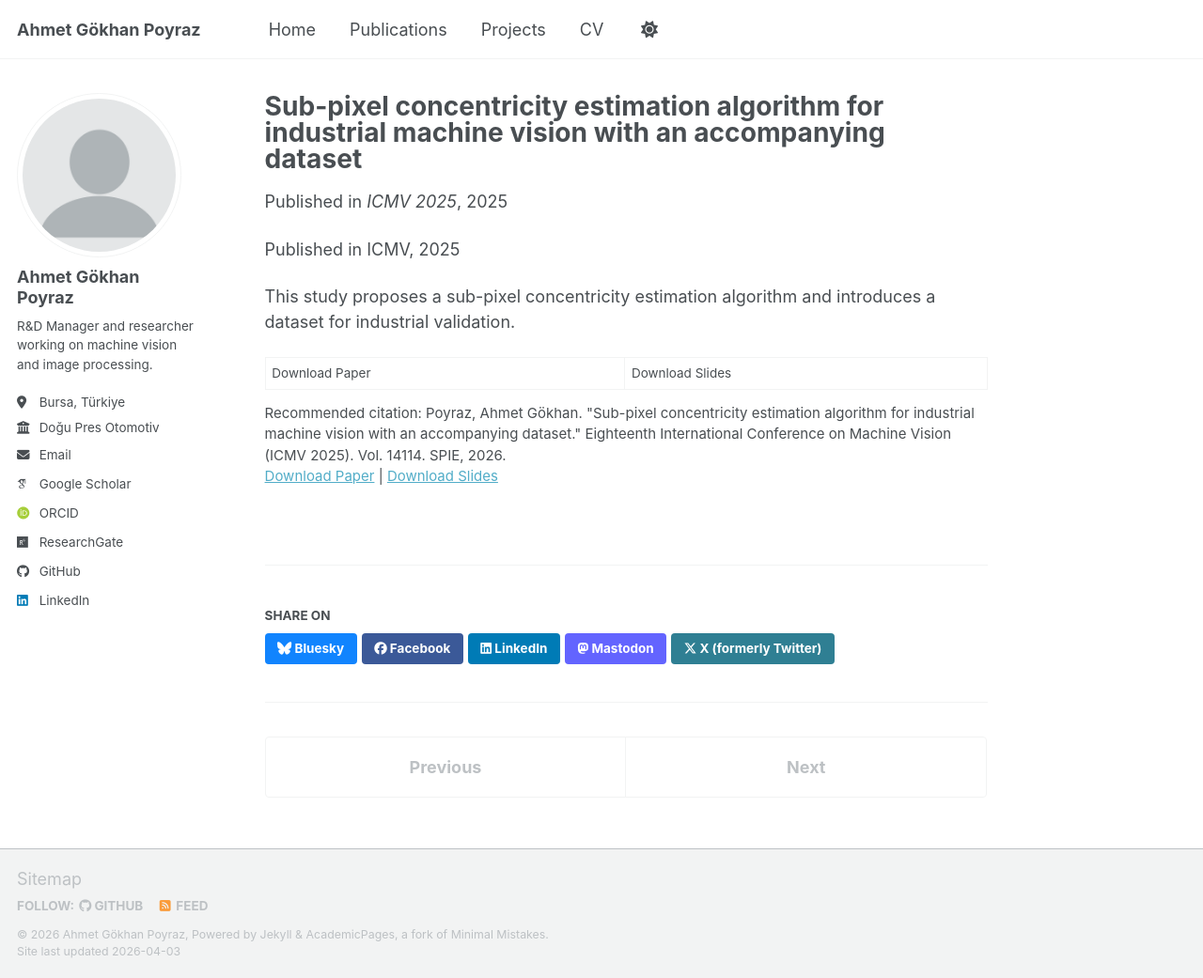
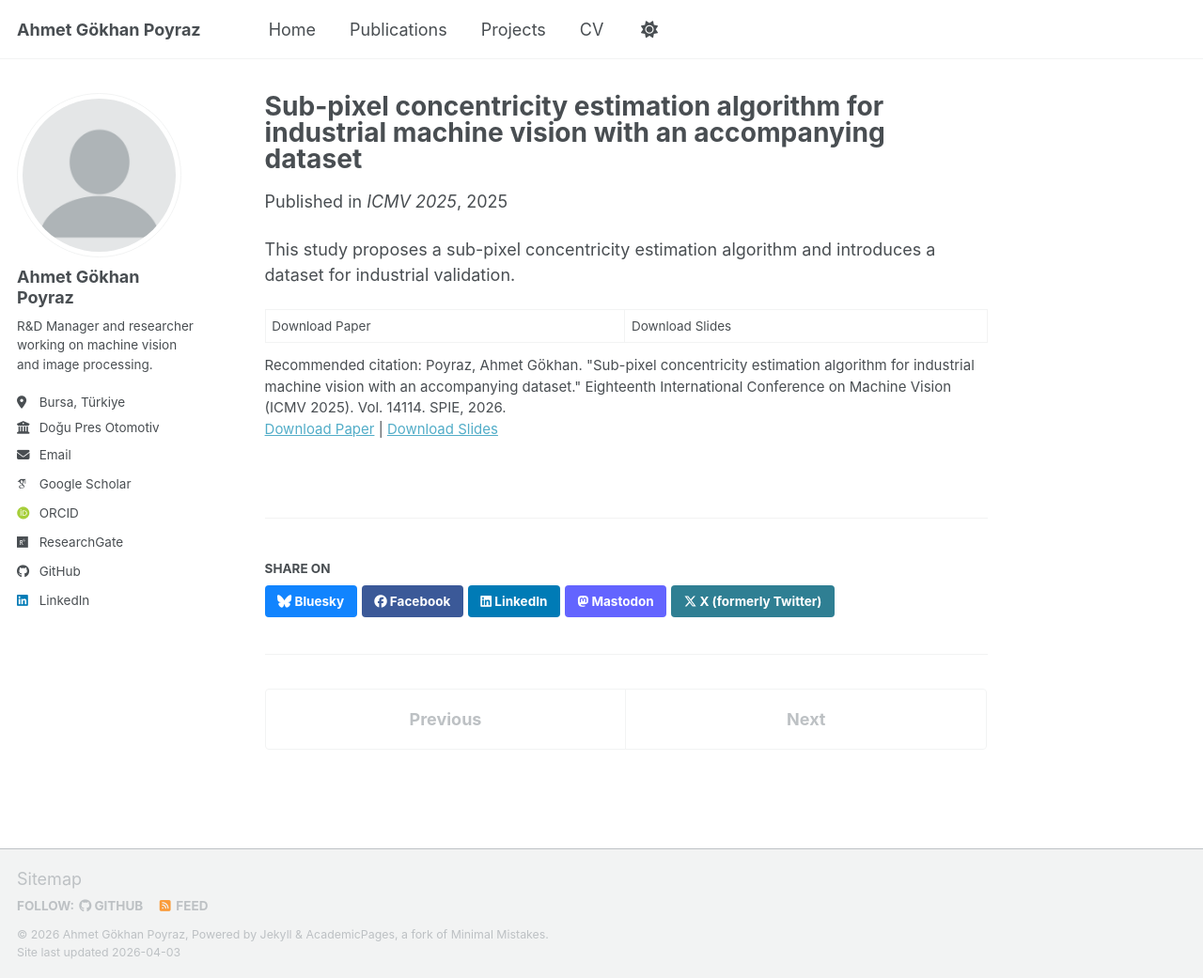
Before and after one commit to agpoyraz/agpoyraz.github.io, a Jekyll site: the page built from _publications/2025-Concentricity.md, in a window 1280 px wide and 1041 px high. Shown: the whole window at 94% size. Built offline with Jekyll 4.4.1, drawn with Linux system fonts in a browser that asks for light colours; some web fonts are replaced; a script bundle is joined from its source files by our own code; library files that are not in the unit come from our copies.

Commit message:
Update 2025-Concentricity.md

```diff
--- a/_publications/2025-Concentricity.md
+++ b/_publications/2025-Concentricity.md
@@ -10,9 +10,6 @@ paperurl: 'https://academicpages.github.io/files/paper3.pdf'
 citation: 'Poyraz, Ahmet Gökhan. "Sub-pixel concentricity estimation algorithm for industrial machine vision with an accompanying dataset." Eighteenth International Conference on Machine Vision (ICMV 2025). Vol. 14114. SPIE, 2026.'
 ---
 
-Published in ICMV, 2025
-
 This study proposes a sub-pixel concentricity estimation algorithm and introduces a dataset for industrial validation.
 
-
 Download Paper | Download Slides
```
